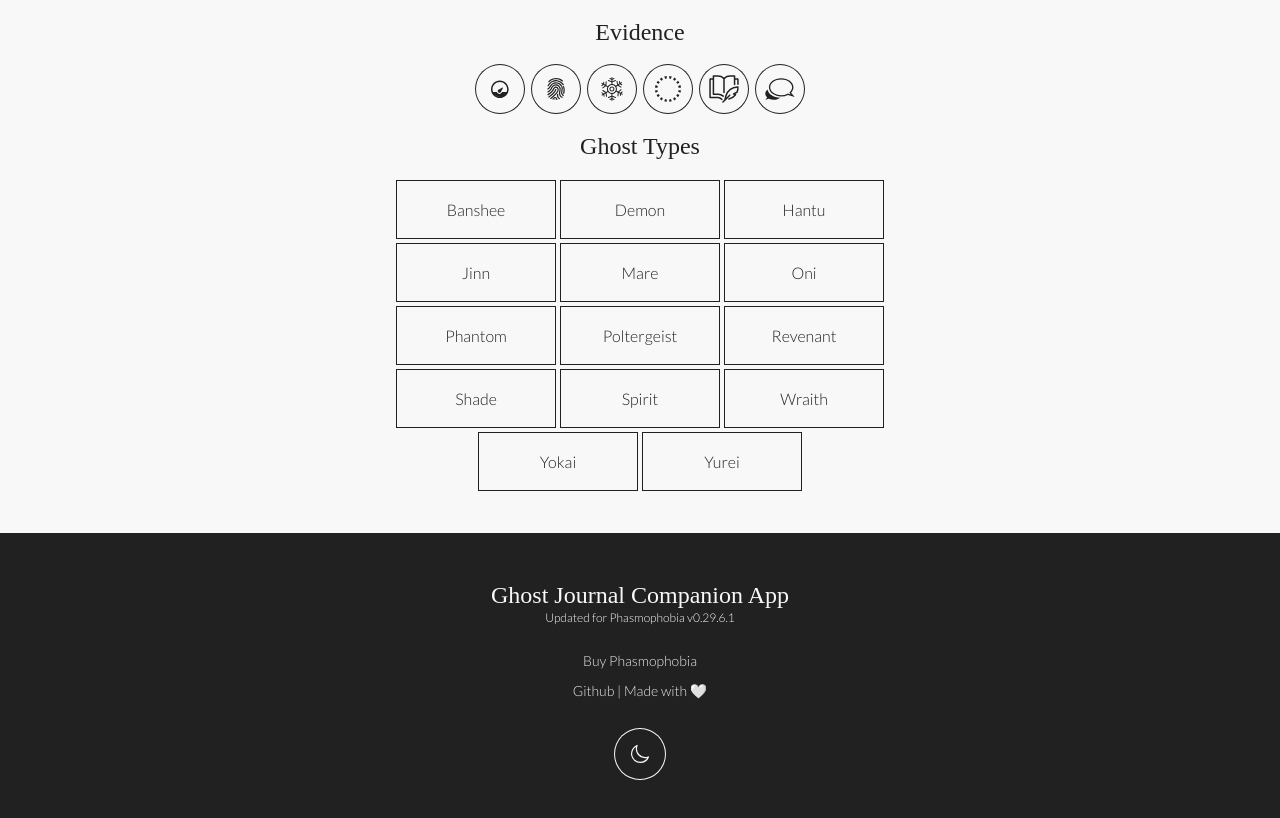
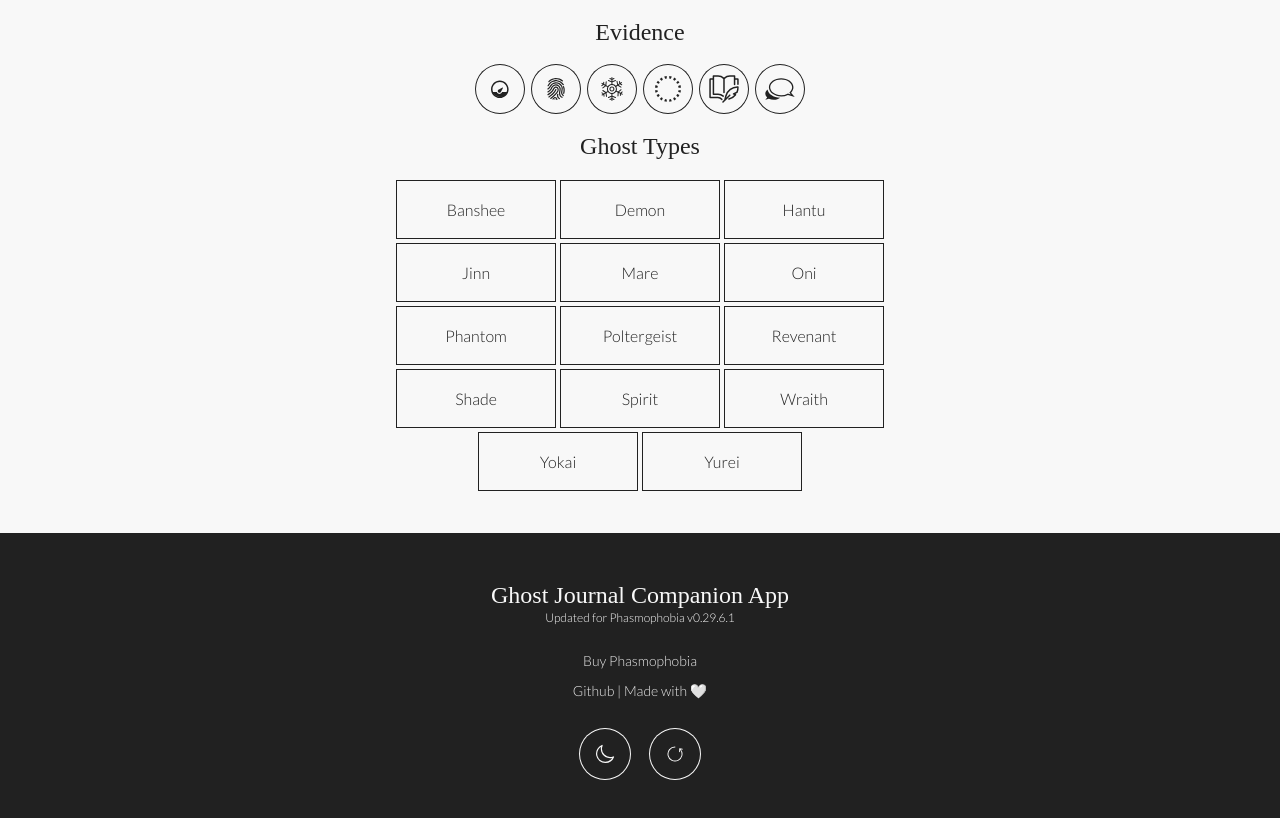
Before and after one commit to danWithABeard/phasmophobia-journal, a React (Create React App) app: page / in a window 1280 px wide. Shown: the top 818 px of the page. Built offline with nearby package versions, Linux system fonts and the light colour scheme; the HTML template or start-up script is replaced by a standard one; a web font is replaced by a local one.

Commit message:
Add reset functionality

```diff
--- a/src/App.js
+++ b/src/App.js
@@ -4,6 +4,7 @@
 import FingerprintsIcon from './svgs/FingerprintsIcon'
 import FreezingTempsIcon from './svgs/FreezingTempsIcon'
 import GhostOrbIcon from './svgs/GhostOrbIcon'
+import ResetIcon from './svgs/ResetIcon'
 import GhostWritingIcon from './svgs/GhostWritingIcon'
 import MoonIcon from './svgs/MoonIcon'
 import SpiritBoxIcon from './svgs/SpiritBoxIcon'
@@ -20,6 +21,7 @@
 
     this._addActiveEvidence = this._addActiveEvidence.bind(this)
     this._removeActiveEvidence = this._removeActiveEvidence.bind(this)
+
     this.evidenceIcon = {
       1: EMFIcon,
       2: FingerprintsIcon,
@@ -53,6 +55,10 @@
 
       this.setState({ activeEvidence: evIds })
     }
+  }
+
+  _handleReset() {
+    this.setState({ activeEvidence: [] })
   }
 
   _handleDarkModeClick() {
@@ -102,7 +108,6 @@
     const darkMode = this.state.darkMode ? 'dark' : 'light'
 
     if (activeEvidence.length > 0) {
-
       possibleGhosts = GHOST_TYPES.filter( ghost => {
         let notThisGhost = false
 
@@ -185,10 +190,17 @@
           <a href="https://store.steampowered.com/app/739630/Phasmophobia/">Buy Phasmophobia</a>
           <a href="https://github.com/danWithABeard/phasmophobia-journal" title="Github">Github | Made with 🤍</a>
 
+          <div className='button__wrapper'>
             <button className="button__dark-mode" type="button" onClick={() => { this._handleDarkModeClick() }}>
               <MoonIcon />
               <span className="screen-reader">Toggle Dark Mode</span>
             </button>
+
+            <button className="button__dark-mode" type="button" onClick={() => { this._handleReset() }}>
+              <ResetIcon />
+              <span className="screen-reader">Reset evidence</span>
+            </button>
+          </div>
         </footer>
       </div>
     )
--- a/src/scss/_footer.scss
+++ b/src/scss/_footer.scss
@@ -32,6 +32,12 @@
   }
 }
 
+.button__wrapper {
+  display: flex;
+  justify-content: center;
+  align-items: center;
+}
+
 .button__dark-mode {
   background-color: $charcoal;
   border-radius: 50%;
@@ -41,7 +47,7 @@
   cursor: pointer;
   font-family: $body;
   height: 50px;
-  margin: 20px 0;
+  margin: 20px 10px;
   padding: 15px;
   transition: box-shadow 300ms ease-in-out;
   width: 50px;
--- /dev/null
+++ b/src/svgs/ResetIcon.js
@@ -0,0 +1,7 @@
+import React from 'react'
+
+export default function ResetIcon(props) {
+  return (
+    <svg viewBox="0 0 64 80" xmlns="http://www.w3.org/2000/svg"><path d="M57.232 16.552a1.508 1.508 0 01-1.684 1.29l-4.648-.616A23.992 23.992 0 1132 8a1.5 1.5 0 010 3 21.006 21.006 0 1016.3 7.767l-.25 5.8A1.5 1.5 0 0146.555 26h-.065a1.5 1.5 0 01-1.434-1.564l.4-9.313c0-.022.007-.043.009-.065 0-.051.012-.1.021-.151a1.551 1.551 0 01.037-.153c.005-.018.007-.037.013-.054s.018-.038.025-.057a1.433 1.433 0 01.084-.182c.005-.009.007-.018.012-.026l.026-.038a1.422 1.422 0 01.137-.189l.026-.03a1.45 1.45 0 01.186-.173l.023-.018h.006a1.5 1.5 0 01.205-.128l.038-.019.018-.008a1.458 1.458 0 01.194-.073c.021-.006.041-.014.062-.019s.027 0 .04-.008a1.511 1.511 0 01.166-.027c.027 0 .052-.009.079-.011s.052 0 .078 0 .051-.006.078-.005.043.008.065.01.045 0 .068 0l8.789 1.165a1.5 1.5 0 011.291 1.688z"/></svg>
+  )
+}
```
Lines whose indentation alone changed are shown as unchanged.
